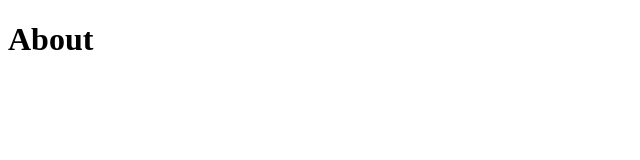
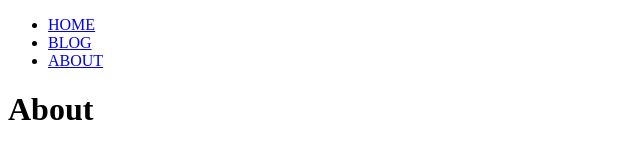
Before and after one commit to codeanish/gatsby-blog, a Gatsby site: page /about in a window 1280 px wide. Shown: the whole page, without its empty margins (0-640 px from the left). Built offline with nearby package versions, Linux system fonts and the light colour scheme; Gatsby itself is replaced by a stand-in of ours.

Commit message:
Layout and Nav components

```diff
--- /dev/null
+++ b/src/components/layout.js
@@ -0,0 +1,15 @@
+import React from 'react'
+import Nav from './nav'
+
+const Layout = (props) => {
+    return(
+        <div>
+            <Nav/>
+            <div>
+                {props.children}
+            </div>
+        </div>
+    )
+}
+
+export default Layout;
--- /dev/null
+++ b/src/components/nav.js
@@ -0,0 +1,16 @@
+import { Link } from 'gatsby'
+import React from 'react'
+
+const Nav = () => {
+    return (
+        <nav>
+            <ul>
+                <li><Link to="/">HOME</Link></li>
+                <li><Link to="/blog">BLOG</Link></li>
+                <li><Link to="/about">ABOUT</Link></li>
+            </ul>
+        </nav>
+    );
+}
+
+export default Nav;
--- a/src/pages/about.js
+++ b/src/pages/about.js
@@ -1,8 +1,11 @@
 import React from 'react'
+import Layout from '../components/layout';
 
 const About = () => {
     return (
-        <h1>About</h1>
+        <Layout>
+            <h1>About</h1>
+        </Layout>
     )
 }
 
--- a/src/pages/blog.js
+++ b/src/pages/blog.js
@@ -1,8 +1,11 @@
 import React from 'react'
+import Layout from '../components/layout';
 
 const Blog = () => {
     return (
-        <h1>Blog</h1>
+        <Layout>
+            <h1>Blog</h1>
+        </Layout>
     )
 }
 
```
Also changed, not shown: src/pages/index.js (+3 -7 lines), README.md.
